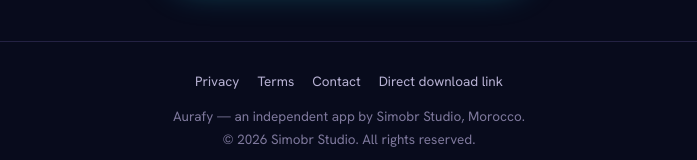
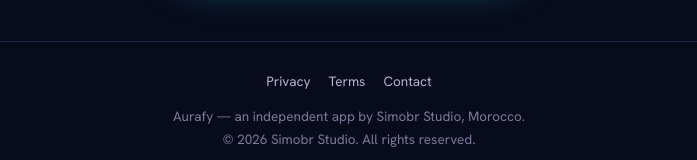
Before and after one commit to SimoBr-Studio/simobr-studio.github.io, a plain HTML site: page index.html in a window 1280 px wide. Shown: the part 3401-3561 px from the top of the page, without its empty margins (291-988 px from the left). Drawn offline with nearby package versions, Linux system fonts and the light colour scheme.

Commit message:
Update index.html

```diff
--- a/index.html
+++ b/index.html
@@ -346,7 +346,7 @@ footer a:hover{color:var(--cyan)}
     <a href="/aurafy-legal/privacy.html">Privacy</a>
     <a href="/aurafy-legal/terms.html">Terms</a>
     <a href="mailto:aurafy.app26@gmail.com">Contact</a>
-    <a href="/get/">Direct download link</a>
+
   </nav>
   <p>Aurafy — an independent app by Simobr Studio, Morocco.</p>
   <p>© 2026 Simobr Studio. All rights reserved.</p>
```
